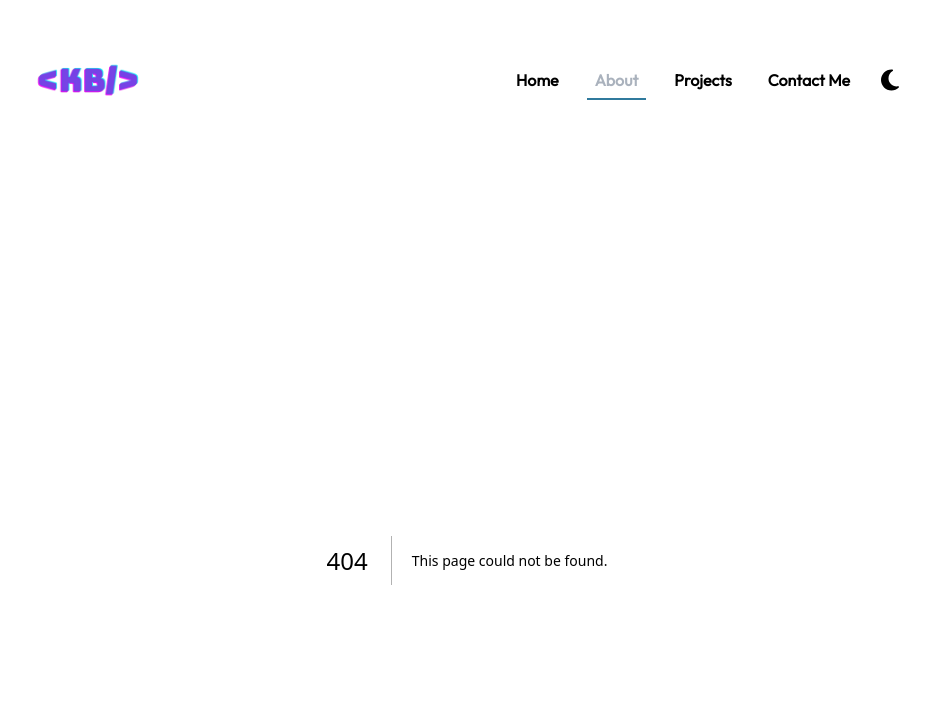
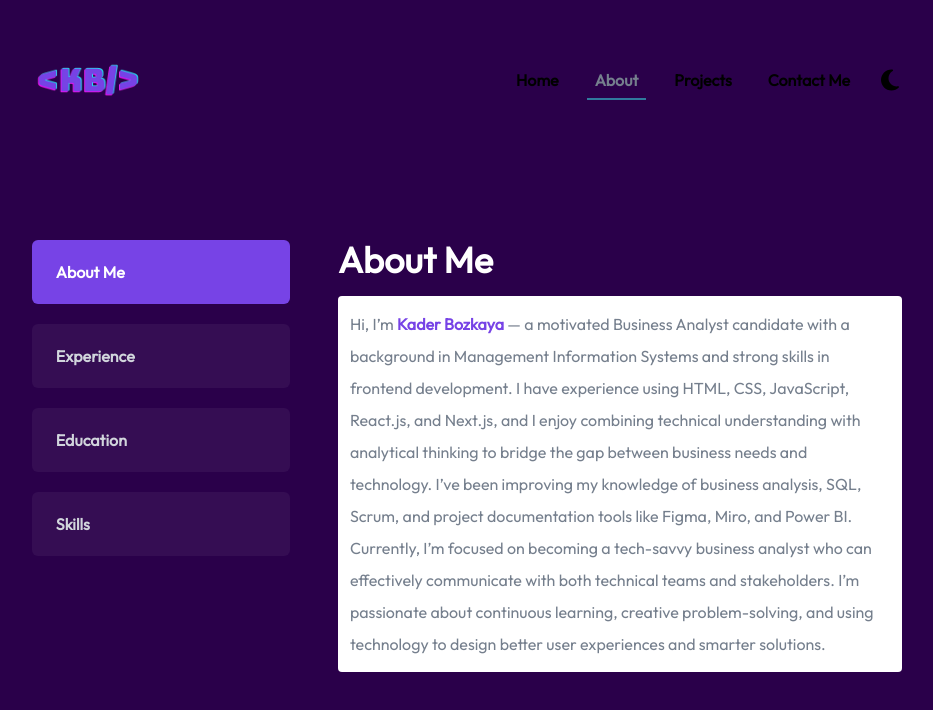
Before and after one commit to kaderbozkaya/portfolio, a Next.js app: page /About in a window 1280 px wide. Before the commit this address had no page. Shown: the top 710 px of the page, without its empty margins (173-1106 px from the left). Built offline with nearby package versions, Linux system fonts and the light colour scheme.

Commit message:
About section added

```diff
--- /dev/null
+++ b/app/About/page.tsx
@@ -0,0 +1,174 @@
+"use client";
+
+import { useState } from "react";
+
+export default function About() {
+  const [activeTab, setActiveTab] = useState("About Me");
+
+  const tabs = ["About Me", "Experience", "Education", "Skills"];
+
+  const experiences = [
+    {
+      Date: "April 2025-July 2025",
+      role: "Project Assistant",
+      company: "SistersLab",
+    },
+    {
+      Date: "May 2024-June 2024",
+      role: "Frontend Developer Intern",
+      company: "Kazk ERP",
+    },
+    {
+      Date: "January 2024-February 2024",
+      role: "Frontend Developer Intern",
+      company: "Netkod",
+    },
+  ];
+
+  const educations = [
+    {
+      year: "2018- July 2024",
+      degree: "Bachelor's Degree in Management Information Systems | GPA 3.16",
+      institute: "Pamukkale University",
+    },
+  ];
+
+  const skills = [
+    {
+      title: "Languages & Tools:",
+      tools:
+        "HTML, CSS, Tailwind CSS, JavaScript, React.js, Next.js, Git, GitHub",
+    },
+    {
+      title: "Database & Analytics:",
+      tools: "Basic SQL, PostgreSQL, MSSQL, Power BI",
+    },
+    { title: "Other Tools:", tools: " Visio, Excel, PowerPoint, Word" },
+    {
+      title: "Soft Skills:",
+      tools:
+        "Teamwork, Communication, Problem-Solving, Time Management, Adaptability, Responsibility",
+    },
+    {
+      title: "Languages:",
+      tools: "English – Intermediate (actively improving)",
+    },
+  ];
+  return (
+    <section className="px*[8%] lg:px-[16%] py-20 text-white">
+      <div className="grid grid-cols-1 md:grid-cols-3 gap-12">
+        <div>
+          <div className="flex flex-col gap-5">
+            {tabs.map((tab) => (
+              <button
+                key={tab}
+                onClick={() => setActiveTab(tab)}
+                className={`px-6 py-4 text-left rounded-md font-semibold transition-all cursor-pointer ${
+                  activeTab === tab
+                    ? "bg-[var(--primary-color)] text-white"
+                    : "bg-gray-100/5 text-gray-300 hover:bg-gray-500/20 hover:text-white"
+                }`}
+              >
+                {tab}
+              </button>
+            ))}
+          </div>
+        </div>
+        {/* right section  */}
+        <div className="md:col-span-2">
+          <h2 className="text-4xl font-bold mb-4">{activeTab}</h2>
+
+          {activeTab === "About Me" && (
+            <div className="text-[var(--text-color)] space-y-4 bg-white rounded p-3 ">
+              <p>
+                Hi, I’m{" "}
+                <span className="text-[var(--primary-color)] font-semibold">
+                  {" "}
+                  Kader Bozkaya
+                </span>{" "}
+                — a motivated Business Analyst candidate with a background in
+                Management Information Systems and strong skills in frontend
+                development. I have experience using HTML, CSS, JavaScript,
+                React.js, and Next.js, and I enjoy combining technical
+                understanding with analytical thinking to bridge the gap between
+                business needs and technology. I’ve been improving my knowledge
+                of business analysis, SQL, Scrum, and project documentation
+                tools like Figma, Miro, and Power BI. Currently, I’m focused on
+                becoming a tech-savvy business analyst who can effectively
+                communicate with both technical teams and stakeholders. I’m
+                passionate about continuous learning, creative problem-solving,
+                and using technology to design better user experiences and
+                smarter solutions.
+              </p>
+            </div>
+          )}
+          {/* EXPERIENCE */}
+          {activeTab === "Experience" && (
+            <div className="h-[500px] overflow-y-scroll pr-2 custom-scrollbar">
+              <div className="grid grid-cols-1 md:grid-cols-2 gap-6">
+                {experiences.map((exp, index) => (
+                  <div
+                    key={index}
+                    className="bg-white hover:bg-gray-500/10 border border-gray-800 rounded-lg px-5 py-10 hover:border-[var(--primary-color)  transition-all duration-500 cursor-pointer"
+                  >
+                    <h3 className="text-[var(--text-color2)] font-semibold my-2 ">
+                      {exp.Date}
+                    </h3>
+                    <h4 className="text-3xl mb-1 text-[var(--text-color)]">
+                      {exp.role}
+                    </h4>
+                    <p className="text-gray-400 flex items-center  mt-2">
+                      {exp.company}
+                    </p>
+                  </div>
+                ))}
+              </div>
+            </div>
+          )}
+
+          {/* EDUCATION */}
+          {activeTab === "Education" && (
+            <div className="h-[500px] overflow-y-scroll pr-2 custom-scrollbar">
+              <div className="grid grid-cols-1 md:grid-cols-2 gap-6">
+                {educations.map((educ, index) => (
+                  <div
+                    key={index}
+                    className="bg-white hover:bg-gray-500/10 border border-gray-800 rounded-lg px-5 py-10 hover:border-[var(--primary-color)  transition-all duration-500 cursor-pointer"
+                  >
+                    <h3 className="text-[var(--text-color2)] font-semibold my-2 ">
+                      {educ.year}
+                    </h3>
+                    <h4 className="text-3xl mb-1 text-[var(--text-color)]">
+                      {educ.degree}
+                    </h4>
+                    <p className="text-gray-400 flex items-center  mt-2">
+                      {educ.institute}
+                    </p>
+                  </div>
+                ))}
+              </div>
+            </div>
+          )}
+          {/* SKILLS  */}
+          {activeTab === "Skills" && (
+            <div className="h-[500px] overflow-y-scroll pr-2 custom-scrollbar">
+              <ul className="grid grid-cols-1 md:grid-cols-2 gap-6 text-gray-200 mt-4 ">
+                {skills.map((skill, index) => (
+                  <li
+                    key={index}
+                    className="relative cursor-pointer bg-white text-[var(--text-color)] rounded py-5  px-2 flex flex-col items-center group"
+                  >
+                    <h3 className="text-[var(--text-color2)] font-semibold my-2 ">
+                      {skill.title}
+                    </h3>
+                    {skill.tools}
+                  </li>
+                ))}
+              </ul>
+            </div>
+          )}
+        </div>
+      </div>
+    </section>
+  );
+}
--- a/app/globals.css
+++ b/app/globals.css
@@ -4,7 +4,7 @@
 @import "swiper/css/navigation";
 
 :root{
-  --text-color: #aab2bd;
+  --text-color: #757f8d;
   --primary-color:#7743e6;
 --secondary-color:#307a9d;
   --text-color-dark:#99a3af;
@@ -86,6 +86,25 @@ padding: 2px;
   transform: translateY(-10px);
 }
 
+
+/*-----ABOUT---------- */
+/*custom-scrollbar */
+.custom-scrollbar::-webkit-scrollbar{
+  width: 8px;
+
+}
+.custom-scrollbar::-webkit-scrollbar-track {
+  background: transparent;
+}
+.custom-scrollbar::-webkit-scrollbar-thumb{
+  background-color: var(--primary-color);
+  border-radius: 4px;
+  border: 2px solid transparent;
+  background-clip: content-box;
+}
+/* .custom-scrollbar::-webkit-scrollbar-thumb:hover{
+  background-color: var(--text-color2);
+} */
 /* RESPONSIVE */
 
 @media (max-width:991px){
```
